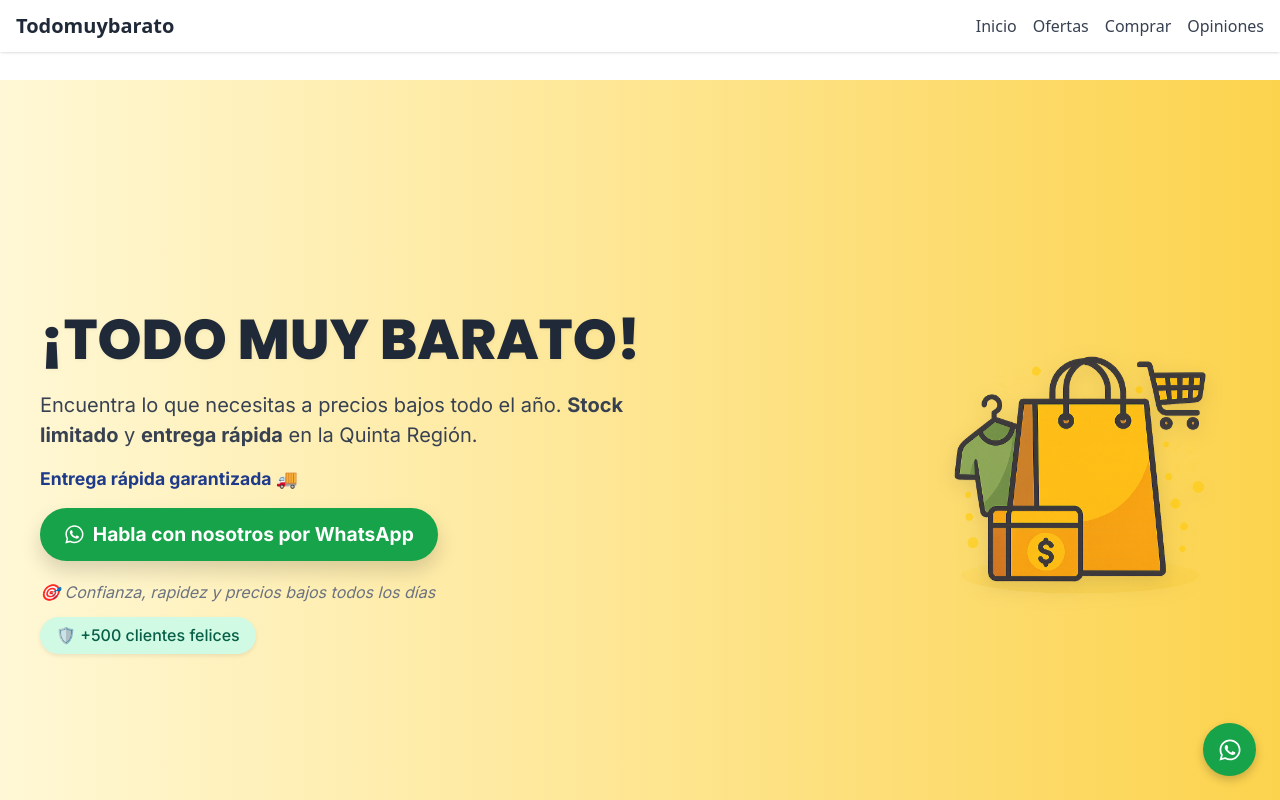
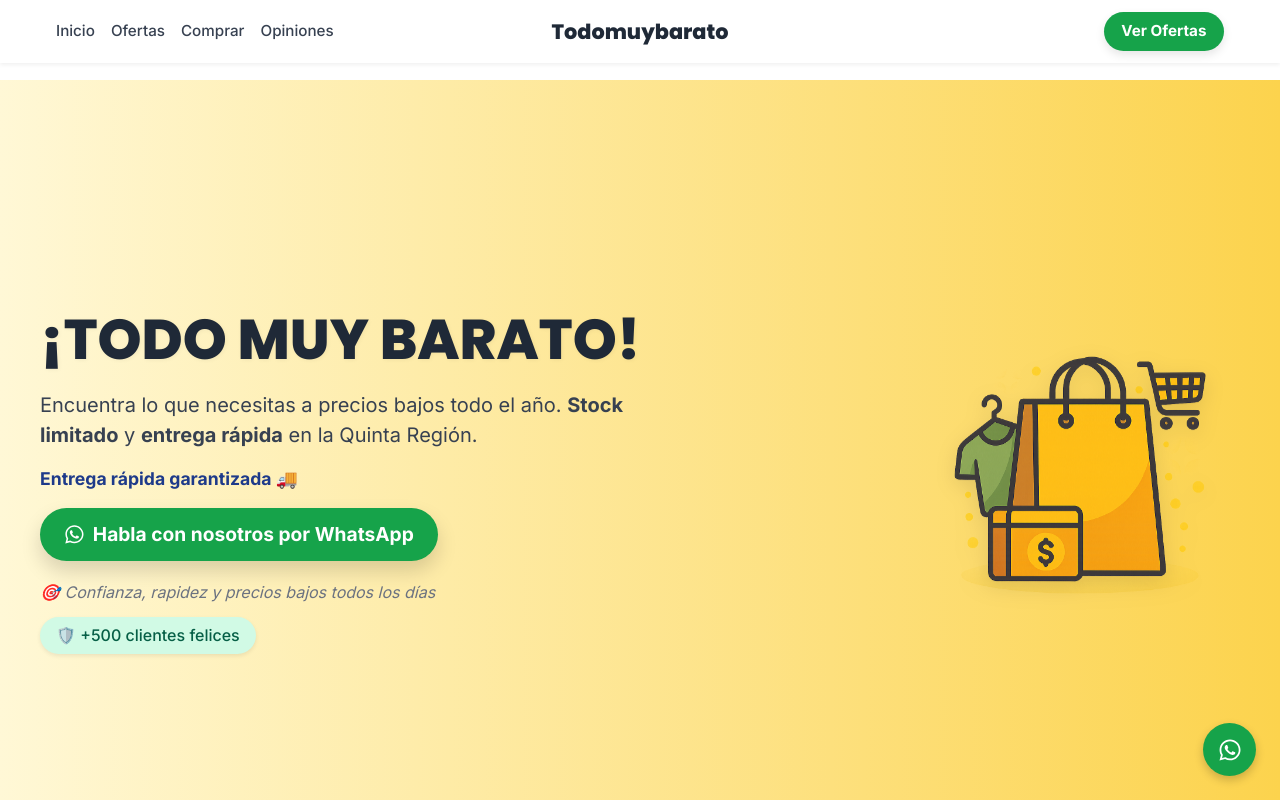
Before and after one commit to Marshelby/todomuybarato, a React (Vite) app: page / in a window 1280 px wide. Shown: the top 800 px of the page. Built offline with nearby package versions, Linux system fonts and the light colour scheme.

Commit message:
✨ Navbar profesional: fondo blanco, logo centrado y CTA verde

```diff
--- /dev/null
+++ b/src/components/Navbar.css
@@ -0,0 +1,93 @@
+.navbar {
+  position: fixed;
+  top: 0;
+  left: 0;
+  width: 100%;
+  background-color: #ffffff;
+  box-shadow: 0 2px 4px rgba(0, 0, 0, 0.06);
+  z-index: 100;
+  font-family: 'Inter', sans-serif;
+}
+
+.navbar-content {
+  max-width: 1200px;
+  margin: 0 auto;
+  padding: 0.75rem 1rem;
+  display: flex;
+  align-items: center;
+  justify-content: space-between;
+  position: relative;
+}
+
+.navbar-links {
+  display: flex;
+  gap: 1rem;
+  font-size: 0.95rem;
+}
+
+.navbar-links a {
+  color: #374151;
+  text-decoration: none;
+  font-weight: 500;
+  transition: color 0.3s;
+}
+
+.navbar-links a:hover {
+  color: #facc15; /* amarillo cálido */
+}
+
+.navbar-logo {
+  position: absolute;
+  left: 50%;
+  transform: translateX(-50%);
+  font-size: 1.3rem;
+  font-weight: 700;
+  color: #1f2937;
+  font-family: 'Poppins', sans-serif;
+  white-space: nowrap;
+}
+
+.navbar-cta {
+  display: flex;
+  align-items: center;
+}
+
+.cta-button {
+  background-color: #16a34a;
+  color: white;
+  padding: 0.5rem 1.1rem;
+  border-radius: 9999px;
+  font-weight: 600;
+  font-size: 0.95rem;
+  text-decoration: none;
+  box-shadow: 0 4px 10px rgba(0, 0, 0, 0.1);
+  transition: background 0.3s ease;
+}
+
+.cta-button:hover {
+  background-color: #15803d;
+}
+
+@media (max-width: 768px) {
+  .navbar-content {
+    flex-direction: column;
+    align-items: center;
+    gap: 0.5rem;
+  }
+
+  .navbar-links {
+    flex-wrap: wrap;
+    justify-content: center;
+  }
+
+  .navbar-logo {
+    position: static;
+    transform: none;
+    text-align: center;
+    margin-top: 0.25rem;
+  }
+
+  .navbar-cta {
+    margin-top: 0.25rem;
+  }
+}
--- a/src/components/Navbar.jsx
+++ b/src/components/Navbar.jsx
@@ -1,13 +1,22 @@
+import "./Navbar.css";
+
 function Navbar() {
   return (
-    <nav className="fixed top-0 left-0 w-full bg-white shadow z-50">
-      <div className="max-w-7xl mx-auto px-4 py-3 flex justify-between items-center">
-        <span className="font-bold text-xl text-gray-800">Todomuybarato</span>
-        <div className="space-x-4 text-sm sm:text-base">
-          <a href="#inicio" className="text-gray-700 hover:text-yellow-500 transition">Inicio</a>
-          <a href="#ofertas" className="text-gray-700 hover:text-yellow-500 transition">Ofertas</a>
-          <a href="#comprar" className="text-gray-700 hover:text-yellow-500 transition">Comprar</a>
-          <a href="#opiniones" className="text-gray-700 hover:text-yellow-500 transition">Opiniones</a>
+    <nav className="navbar">
+      <div className="navbar-content">
+        <div className="navbar-links">
+          <a href="#inicio">Inicio</a>
+          <a href="#ofertas">Ofertas</a>
+          <a href="#comprar">Comprar</a>
+          <a href="#opiniones">Opiniones</a>
+        </div>
+
+        <div className="navbar-logo">
+          <span>Todomuybarato</span>
+        </div>
+
+        <div className="navbar-cta">
+          <a href="#ofertas" className="cta-button">Ver Ofertas</a>
         </div>
       </div>
     </nav>
```
